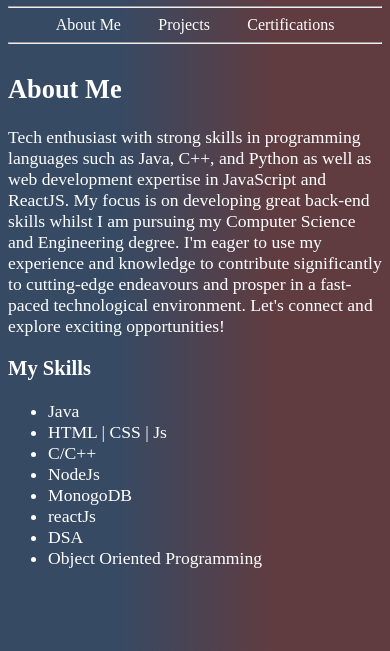
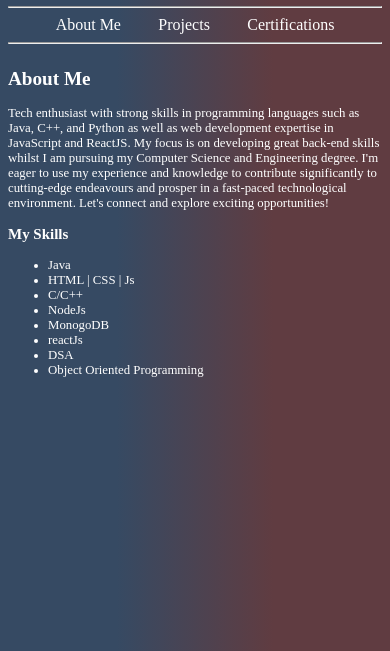
Before and after one commit to loveleen4k/portfolio-react-app, a React app: page / in a window 390 px wide. Shown: the part 566-1217 px from the top of the page. Built offline with nearby package versions, Linux system fonts and the light colour scheme; a web font is replaced by a local one.

Commit message:
stylling

```diff
--- a/src/app.css
+++ b/src/app.css
@@ -93,7 +93,7 @@ html {
 }
 
 .info{
-    font-size: 110%;
+    font-size: 100%;
     height:calc(70vh);
     overflow-y:auto;
 }
@@ -126,6 +126,8 @@ html {
     .icons>a {
         width: 100%;
     }
-
+    .info{
+        font-size: 80%;
+    }
 
 }
```
